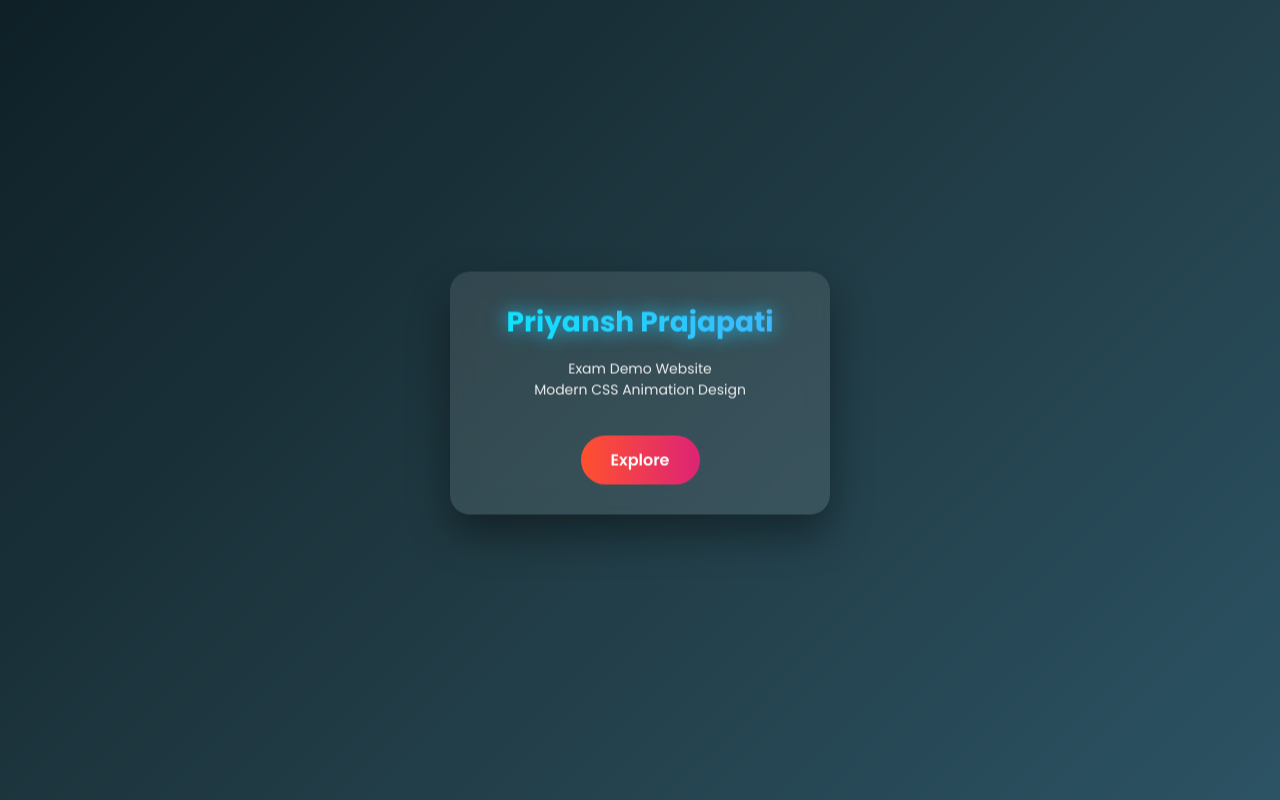
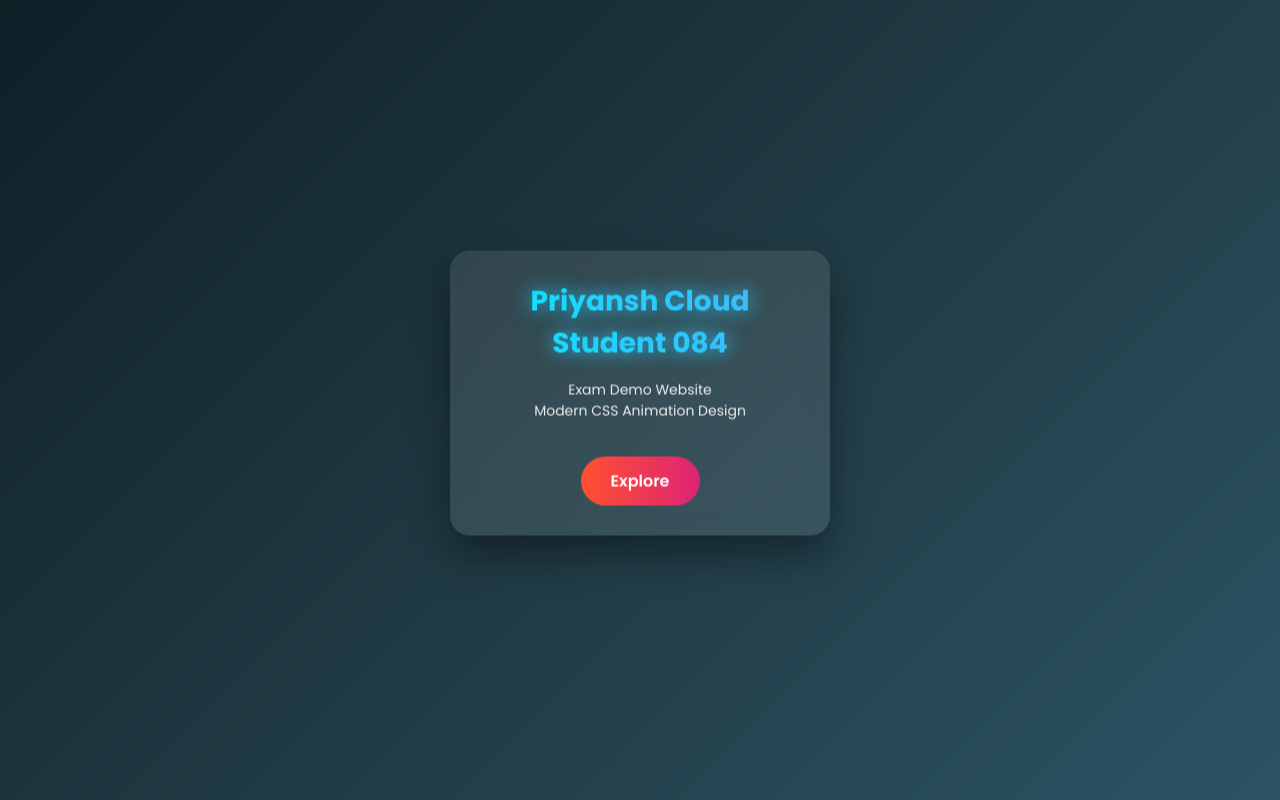
Before and after one commit to priyanshprjpti/Que5_exam, a plain HTML site: page index.html in a window 1280 px wide. Drawn offline with Linux system fonts and the light colour scheme.

Commit message:
updated code

```diff
--- a/index.html
+++ b/index.html
@@ -59,7 +59,7 @@
 </head>
 <body>
   <div class="card">
-    <h1>Priyansh Prajapati</h1>
+    <h1>Priyansh Cloud Student 084</h1>
     <p>Exam Demo Website
     <br>Modern CSS Animation Design</p>
     <a href="#" class="btn">Explore</a>
```
